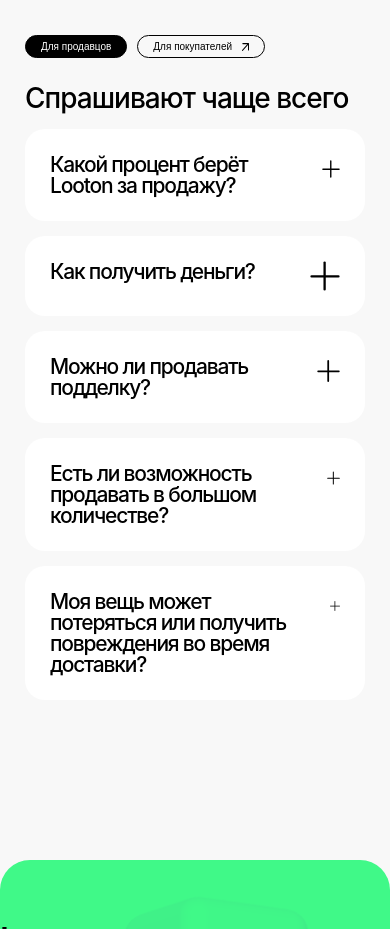
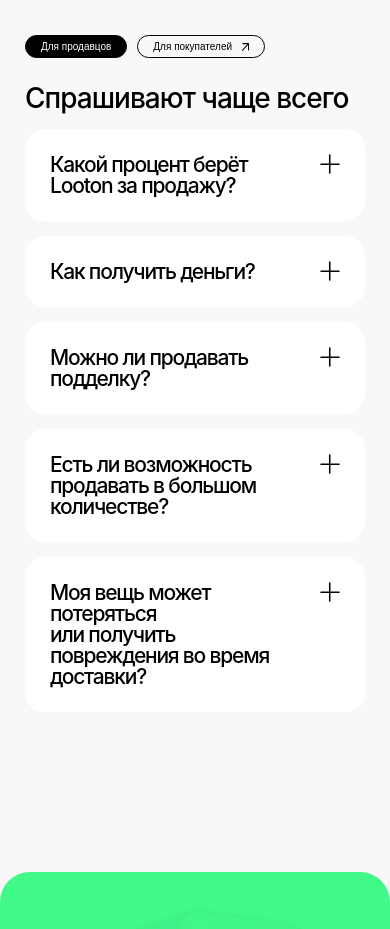
Before and after one commit to pornoiya/looton-landing, a website built with Vite: page index.html in a window 390 px wide. Shown: the part 4760-5689 px from the top of the page. Built offline with nearby package versions, Linux system fonts and the light colour scheme; files whose address does not match are found by name.

Commit message:
Screen 6

```diff
--- a/style.css
+++ b/style.css
@@ -1017,6 +1017,7 @@
   display: flex;
   flex-direction: column;
   padding: 2.5em;
+  gap: 20px;
 }
 
 .faq-question-answer:hover {
@@ -1644,4 +1645,14 @@
    justify-content: center;
    gap: 25px;
   }
-}
+
+  .faq-question-answer__icon-wrap {
+    min-width: 20px;
+    max-width: 20px;
+    height: 20px;
+  }
+
+  .faq-question-answer {
+    gap: 15px;
+  }
+}
```
